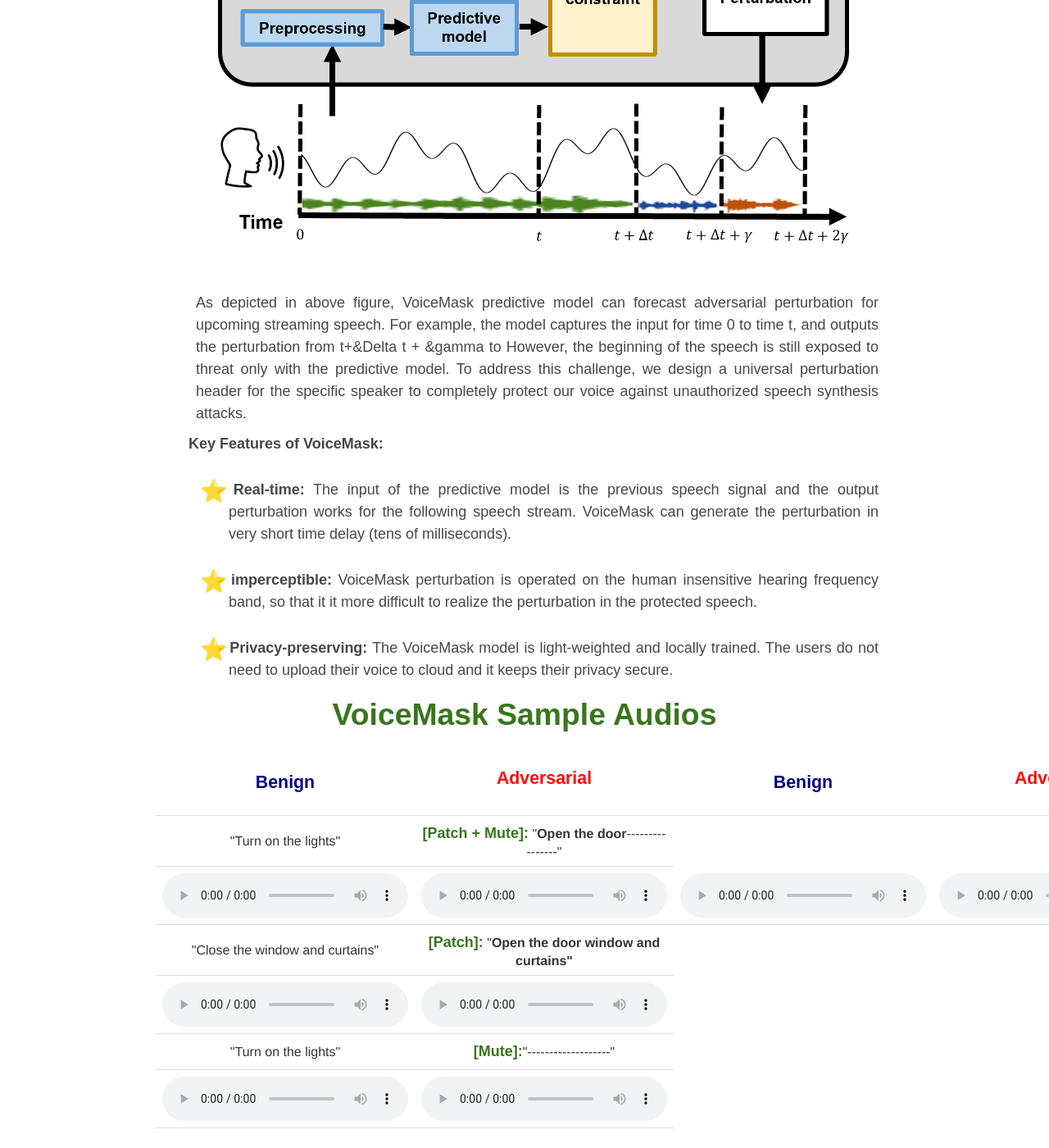
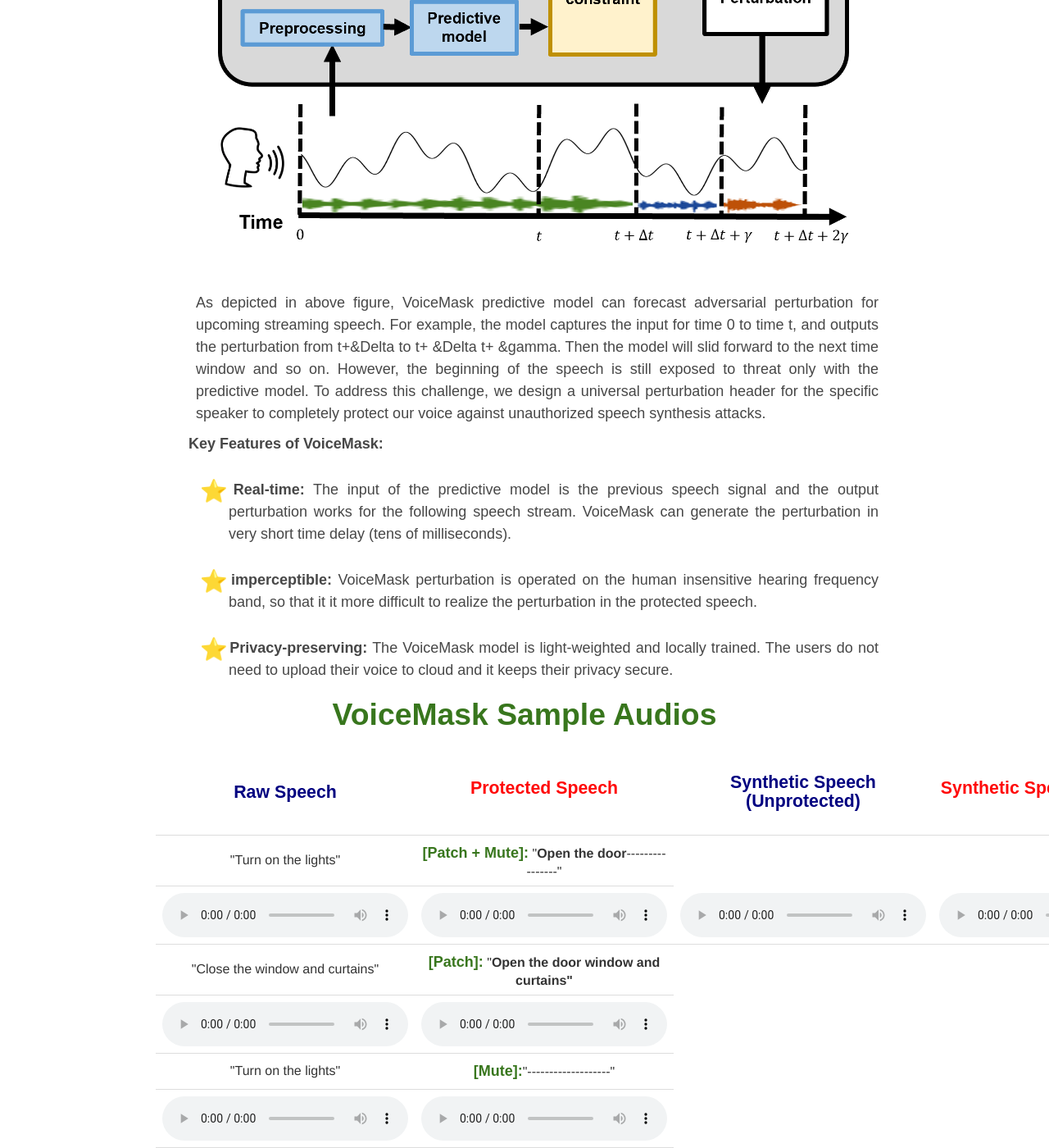
Before and after one commit to voicemask/voicemask.github.io, a Jekyll site: the page built from index.md, in a window 1280 px wide and 1400 px high, scrolled down 1729 px. Shown: the whole window at 82% size. Built offline with Jekyll 4.4.1, drawn with Linux system fonts in a browser that asks for light colours; before the commit the page ends 3105 px from its top, so only the background shows below that.

Commit message:
Update default.html

```diff
--- a/_layouts/default.html
+++ b/_layouts/default.html
@@ -89,7 +89,8 @@
 							</div>
 						<p class="answer">
 							As depicted in above figure, VoiceMask predictive model can forecast adversarial perturbation for upcoming streaming speech.
-							For example, the model captures the input for time 0 to time t, and outputs the perturbation from t+&Delta t + &gamma to
+							For example, the model captures the input for time 0 to time t, and outputs the perturbation from t+&Delta to t+ &Delta t+ &gamma.
+							Then the model will slid forward to the next time window and so on.
 							However, the beginning of the speech is still exposed to threat only with the predictive model.
 							To address this challenge, we design a universal perturbation header for the specific speaker to completely protect our voice against unauthorized speech synthesis attacks.
 							 <!-- <strong class="bold"> (e.g., command to smart home, Call someone by Siri, Interact with Google Assistants)</strong>, the interpreted commands is changed to the attacker's intention.
@@ -112,10 +113,10 @@
 
 						<table>
 							<tr>
-								<td><h3>Benign</h3> </td>
-								<td><h4>Adversarial </h4></td>
-								<td><h3>Benign</h3> </td>
-								<td><h4>Adversarial </h4></td>
+								<td><h3>Raw Speech</h3> </td>
+								<td><h4>Protected Speech </h4></td>
+								<td><h3>Synthetic Speech (Unprotected)</h3> </td>
+								<td><h4>Synthetic Speech (Protected)</h4></td>
 							</tr>
 							<tr>
 								<td>"Turn on the lights"</td>
```
